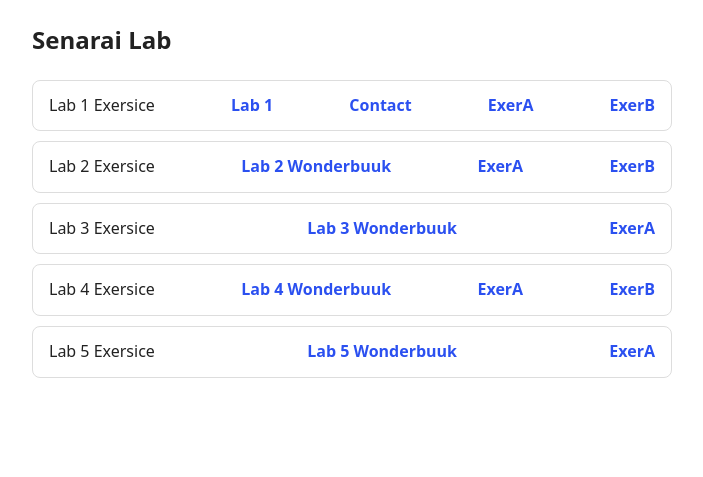
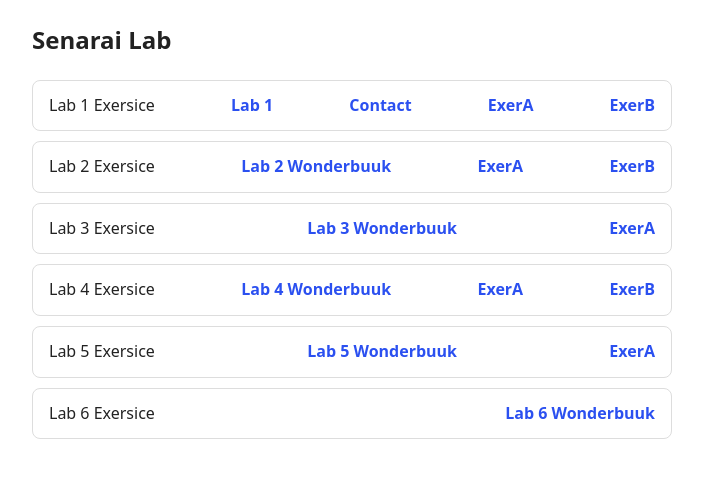
Before and after one commit to iwanibazlan04-lang/s81346_CSF3133_k2, a plain HTML site: page index.html in a window 1280 px wide. Shown: the part 161-638 px from the top of the page, without its empty margins (288-991 px from the left). Drawn offline with Linux system fonts and the light colour scheme.

Commit message:
Update index.html

```diff
--- a/index.html
+++ b/index.html
@@ -48,6 +48,9 @@
                     <a href="lab5/food.html">ExerA</a>
   </li>
 
+ <li>Lab 6 Exersice<a href="lab6/index.html">Lab 6 Wonderbuuk</a>
+
+  </li>
 </ul>
 
 </body>
```
